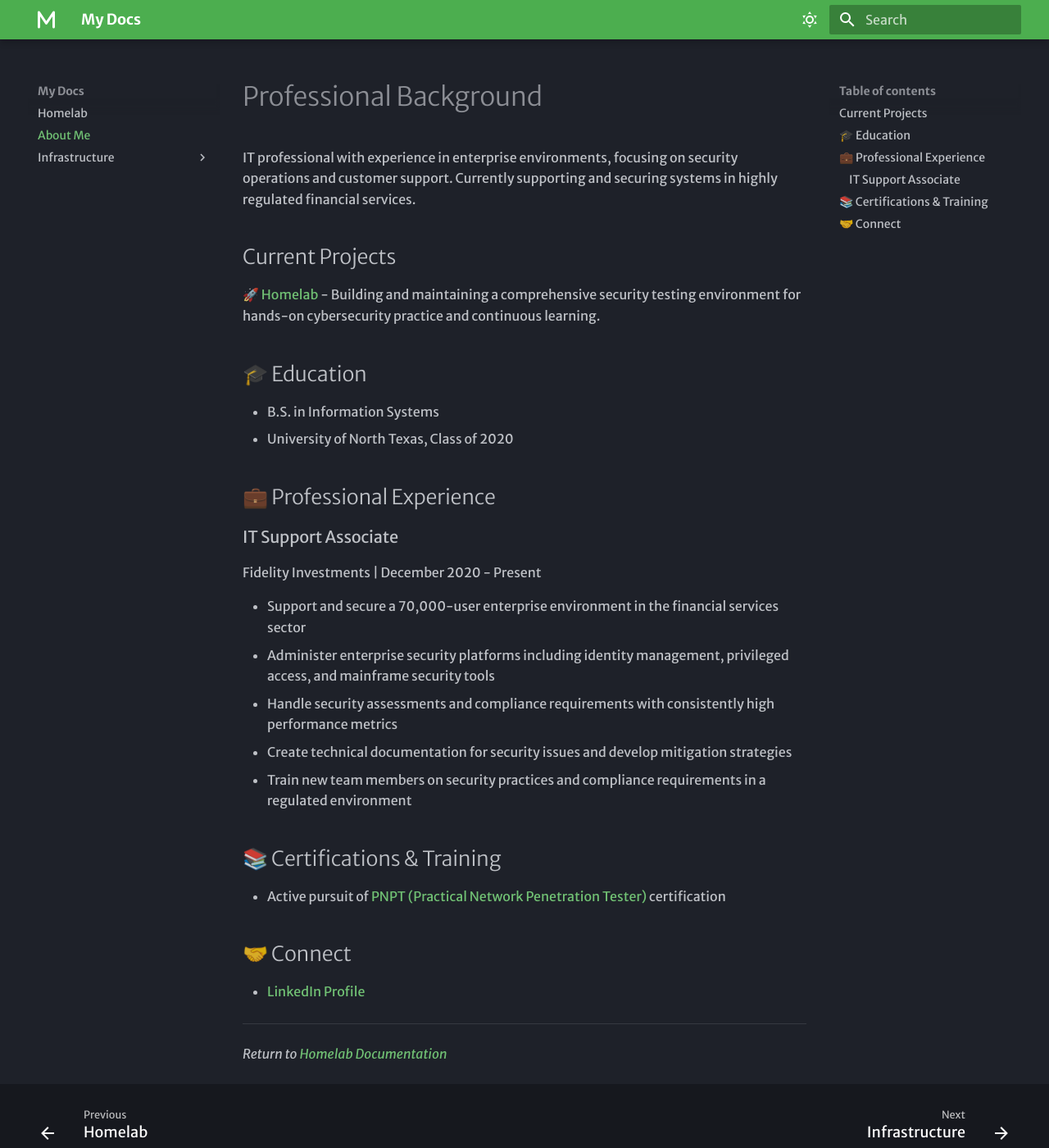
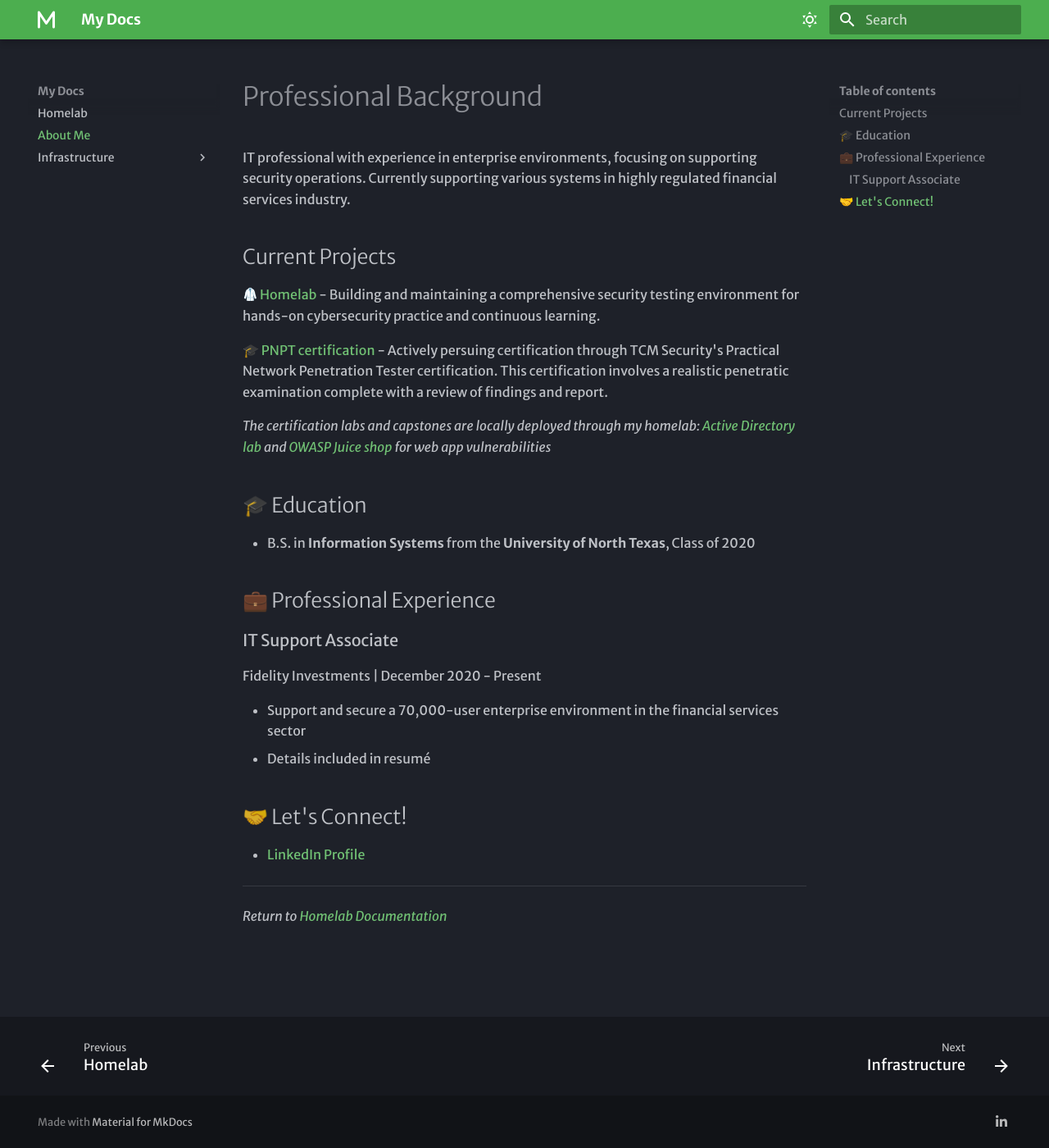
Before and after one commit to mariotorrestech/mkdocs-deploy, an MkDocs documentation site: the page built from docs/about.md, in a window 1280 px wide and 1400 px high. Shown: the whole window at 82% size. Built offline with MkDocs 1.6.1 and Material for MkDocs 9.7.7, drawn with Linux system fonts in a browser that asks for light colours; emoji names are drawn with the system emoji font; some web fonts are replaced.

Commit message:
Updates from May 7

```diff
--- a/docs/about.md
+++ b/docs/about.md
@@ -3,29 +3,26 @@ title: About Me
 ---
 
 # Professional Background
-IT professional with experience in enterprise environments, focusing on security operations and customer support. Currently supporting and securing systems in highly regulated financial services.
+IT professional with experience in enterprise environments, focusing on supporting security operations. Currently supporting various systems in highly regulated financial services industry.
 
 ## Current Projects
-🚀 [Homelab](index.md) - Building and maintaining a comprehensive security testing environment for hands-on cybersecurity practice and continuous learning.
+:lab_coat: [Homelab](index.md) - Building and maintaining a comprehensive security testing environment for hands-on cybersecurity practice and continuous learning.
+
+🎓 [PNPT certification](https://certifications.tcm-sec.com/pnpt/) - Actively persuing certification through TCM Security's Practical Network Penetration Tester certification. This certification involves a realistic penetratic examination complete with a review of findings and report.
+
+*The certification labs and capstones are locally deployed through my homelab: [Active Directory lab](infrastructure/ActiveDirectoryLab.md/) and [OWASP Juice shop](infrastructure/WebAppLab.md) for web app vulnerabilities*
 
 ## 🎓 Education
-- B.S. in Information Systems
-- University of North Texas, Class of 2020
+- B.S. in **Information Systems** from the **University of North Texas**, Class of 2020
 
 ## 💼 Professional Experience
 ### IT Support Associate
 Fidelity Investments | December 2020 - Present
 
 - Support and secure a 70,000-user enterprise environment in the financial services sector
-- Administer enterprise security platforms including identity management, privileged access, and mainframe security tools
-- Handle security assessments and compliance requirements with consistently high performance metrics
-- Create technical documentation for security issues and develop mitigation strategies
-- Train new team members on security practices and compliance requirements in a regulated environment
+- Details included in resumé
 
-## 📚 Certifications & Training
-- Active pursuit of [PNPT (Practical Network Penetration Tester)](https://certifications.tcm-sec.com/pnpt/) certification
-
-## 🤝 Connect
+## 🤝 Let's Connect!
 - [LinkedIn Profile](https://www.linkedin.com/in/tmario)
 
 ---
```
Also changed, not shown: 1 other file.
